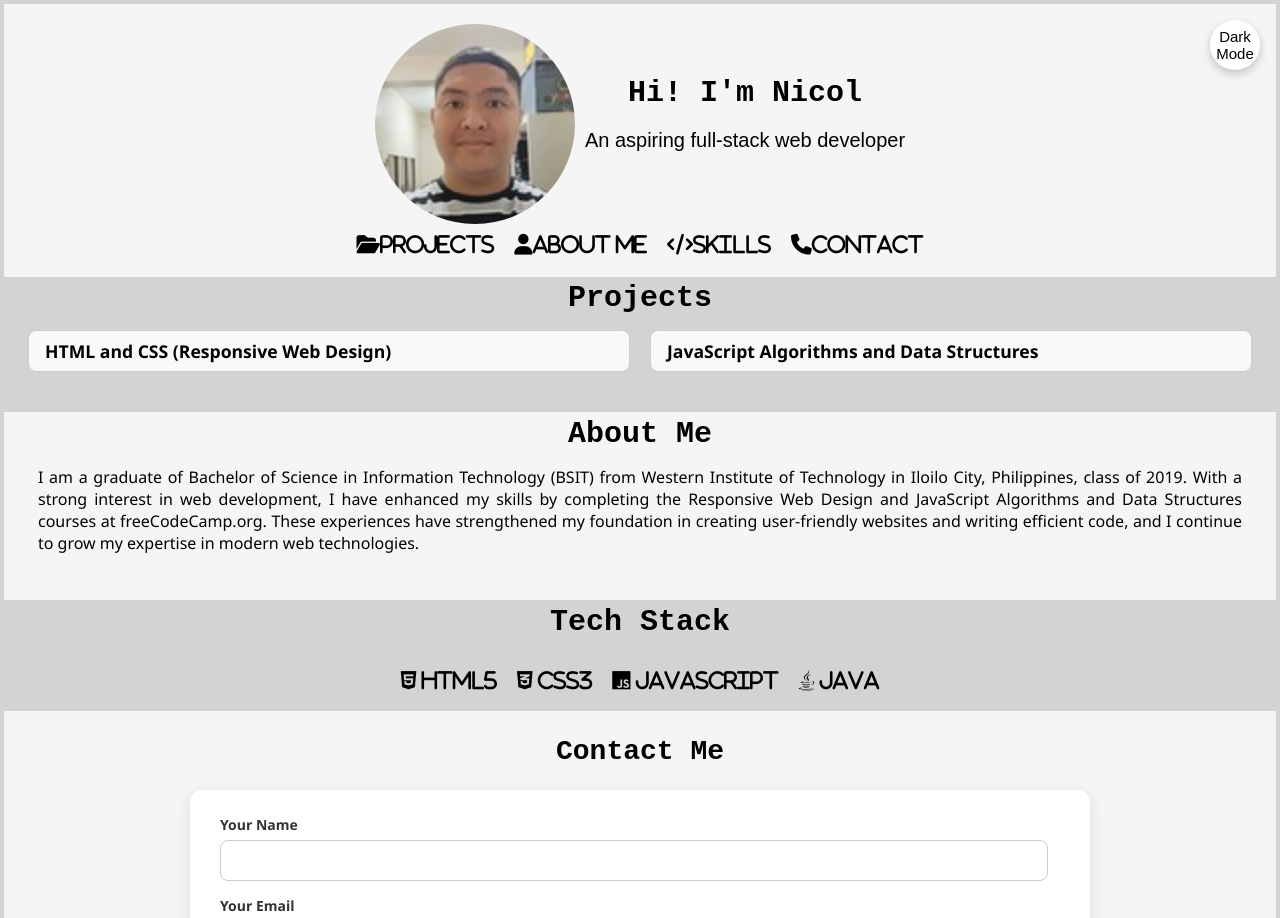
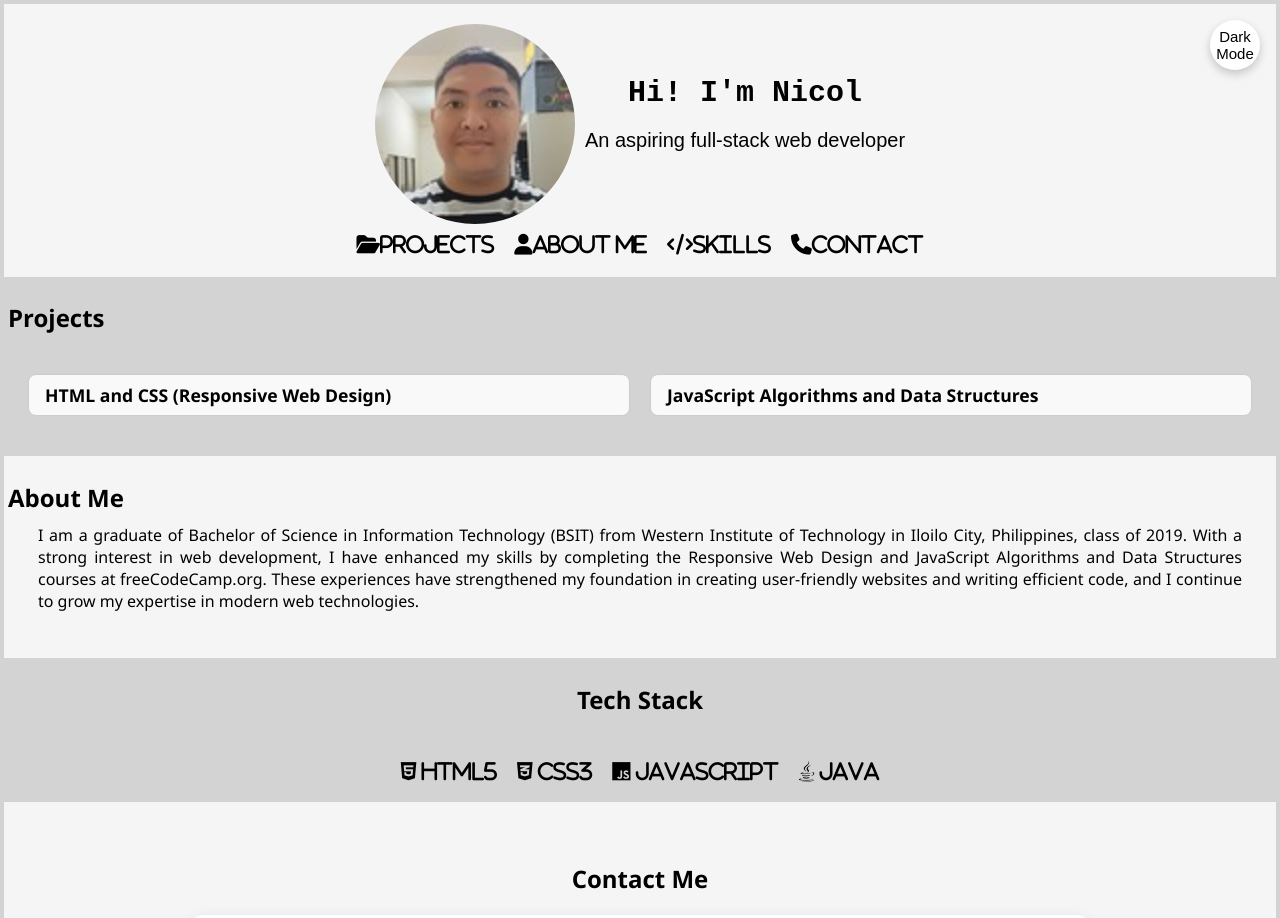
Before and after one commit to npador07/nicol-portfolio, a plain HTML site: page index.html in a window 1280 px wide. Shown: the top 918 px of the page. Drawn offline with Linux system fonts and the light colour scheme; no server answers.

Commit message:
updated h2s need to update in css

```diff
--- a/index.html
+++ b/index.html
@@ -28,7 +28,7 @@
 
         </section>
         <section id="projects" class="projects">
-            <h1>Projects</h1>
+            <h2>Projects</h2>
             <div class="grid-section">
             <details>
                 <summary id="summaryLabelHTML">HTML and CSS (Responsive Web Design)</summary>
@@ -52,7 +52,7 @@
 
         </section>
         <section id="about-me" class="about-me">
-            <h1>About Me</h1>
+            <h2>About Me</h2>
             <p>I am a graduate of Bachelor of Science in Information Technology (BSIT)
                 from Western Institute of Technology in Iloilo City, Philippines, class of 2019.
                 With a strong interest in web development, I have enhanced my skills by
@@ -62,7 +62,7 @@
 
         </section>
         <section id="skills" class ="skills">
-            <h1>Tech Stack</h1>
+            <h2>Tech Stack</h2>
             <div class="skills-list">
             <p>
                 <i class="fa-brands fa-html5"> HTML5</i>
@@ -79,7 +79,7 @@
             </div>
         </section>
         <section id="contact" class="contact">
-            <h1>Contact Me</h1>
+            <h2>Contact Me</h2>
               <form id="contactForm"action="mailto:npador07@gmail.com" method="post" enctype="text/plain">
     <label for="name">Your Name</label>
     <input type="text" id="name" name="name" required autocomplete="name">
@@ -88,7 +88,7 @@
     <input type="email" id="email" name="email" required autocomplete="email">
 
     <label for="message">Message</label>
-    <textarea id="message" name="message" rows="6" required></textarea>
+    <textarea id="message" name="message    " rows="6" required></textarea>
 
     <button type="submit">Send</button>
   </form>
```
